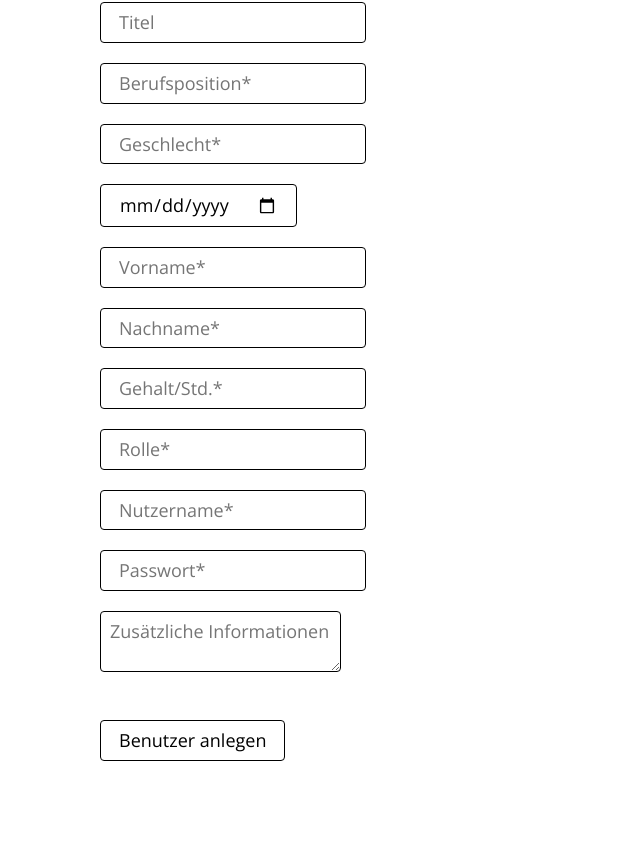
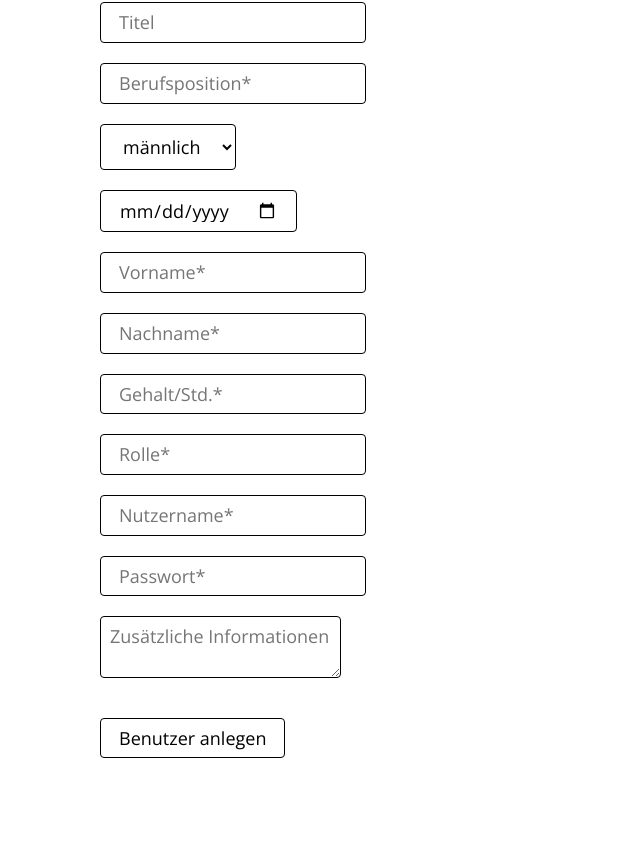
Before and after one commit to ChristopherGartner/BAE, a Python web app: template templates/createUserPage.html in a window 1280 px wide. Shown: the part 549-1410 px from the top of the page, without its empty margins (0-640 px from the left). After the commit the page ends 1307 px from the top, so only its background shows below. Run offline with Jinja, Linux system fonts and the light colour scheme; the template is opened without the code that fills it, so the values that code supplies are empty; some libraries are stand-ins or nearby versions.

Commit message:
changed gender selection for employees to a select field with three specific chosable values (m/w/d)

```diff
--- a/templates/createUserPage.html
+++ b/templates/createUserPage.html
@@ -79,9 +79,9 @@
           <h1 class="benutzer-anlegen-text" style="margin-left: 90px">Benutzererfassung</h1>
           <div class="hc" style="padding: 100px">
               <div class="vc">
-                <div class="benutzer-anlegen-banner vc"></div>
+                <div class="benutzer-anlegen-banner vc" style="align-items: flex-start"></div>
                   <label id="error_label" style="color: red; margin-bottom: 30px"></label>
-                  <form action="/api/v1/create_user" method="POST">
+                  <form action="/api/v1/create_user" method="POST" class="vc" style="align-items: flex-start">
                         <input
                           type="text"
                           placeholder="Straße*"
@@ -138,14 +138,17 @@
                           id="input_job_position"
                           name="input_job_position"
                         />
-                        <input
+                        <select
                           type="text"
-                          placeholder="Geschlecht*"
                           class="benutzer-anlegen-textinput05 input"
                           style="margin-bottom: 20px"
                           id="input_gender"
                           name="input_gender"
-                        />
+                        >
+                            <option value="m">männlich</option>
+                            <option value="f">weiblich</option>
+                            <option value="d">divers</option>
+                        </select>
                         <input
                           type="date"
                           placeholder="Geburtsdatum*"
```
